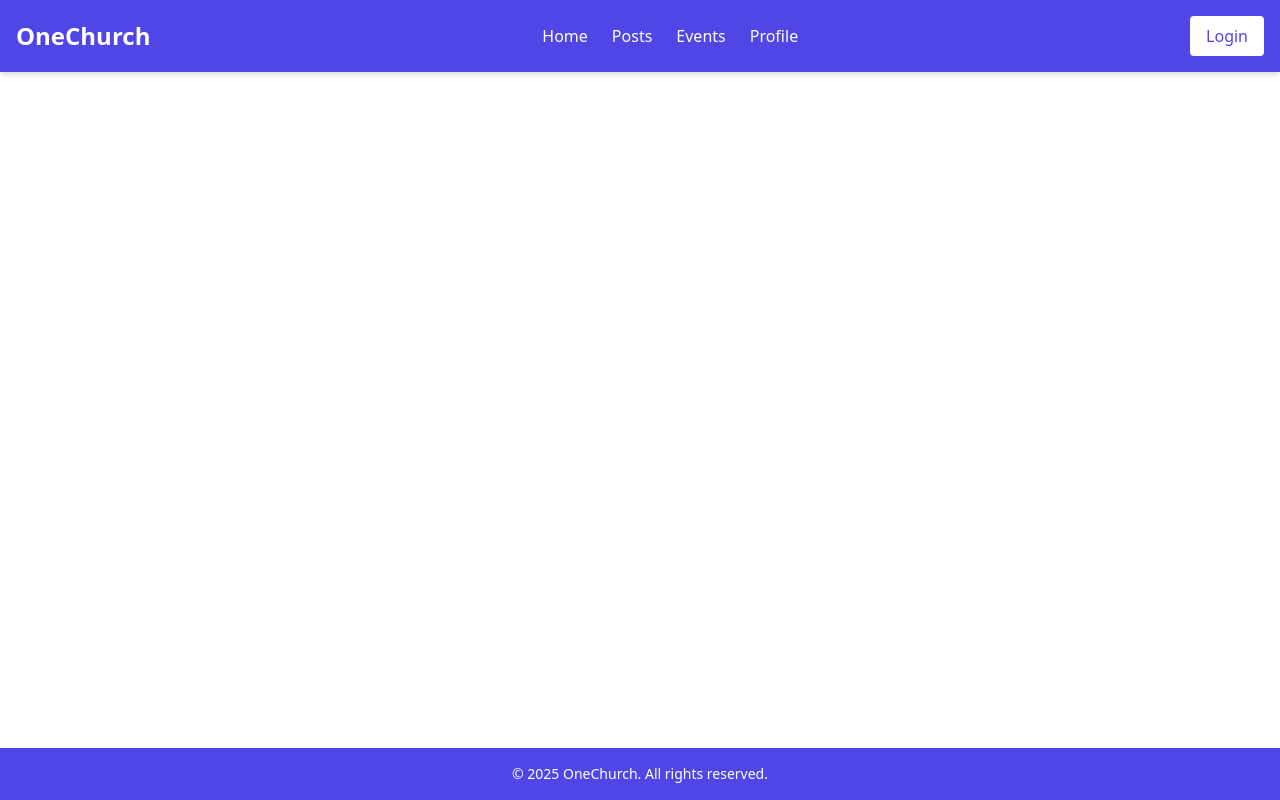
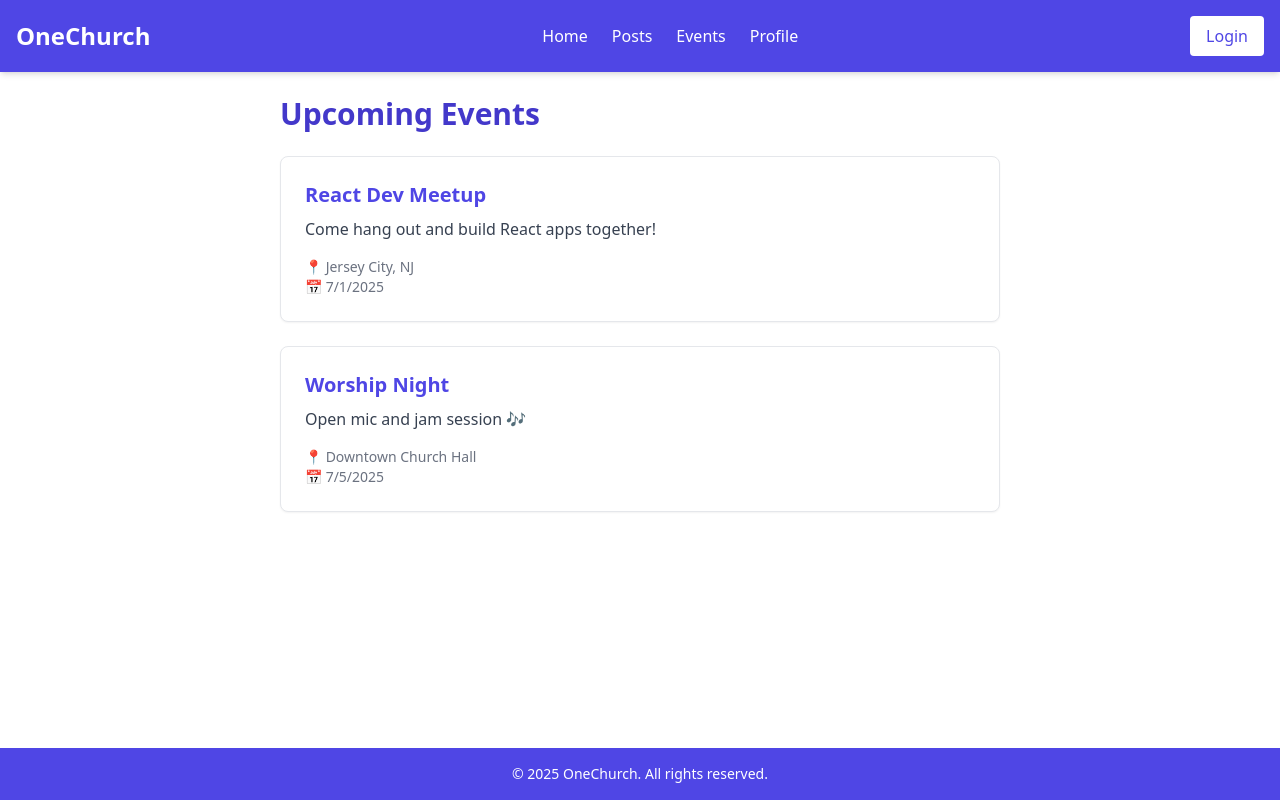
Before and after one commit to SamuelPGibson/one-church, a React (Create React App) app in the folder frontend/: page /events in a window 1280 px wide. Built offline with nearby package versions, Linux system fonts and the light colour scheme; data requests are answered from the project's data file.

Commit message:
added events component

```diff
--- a/frontend/src/components/App.js
+++ b/frontend/src/components/App.js
@@ -7,6 +7,8 @@ import Home from "./Home";
 import Footer from "./Footer";
 import Login from "./Login";
 import Signup from "./Signup";
+import Events from "./Events";
+
 
 function App() {
     const [users, setUsers] = useState([])
@@ -31,6 +33,7 @@ function App() {
                         <Route path="/home" element={<Home />} />
                         <Route path="/login" element={<Login />} />
                         <Route path="/signup" element={<Signup />} />
+                        <Route path="/events" element={<Events />} />
                     </Routes>
                 </Router>
             </main>
--- /dev/null
+++ b/frontend/src/components/Events.js
@@ -0,0 +1,36 @@
+import React, { useEffect, useState } from "react";
+
+export default function Events() {
+    const [events, setEvents] = useState([]);
+
+    useEffect(() => {
+        fetch("http://localhost:3001/events")
+            .then(res => res.json())
+            .then(data => setEvents(data))
+            .catch(err => console.error("Error fetching events:", err));
+    }, []);
+
+    return (
+        <main className="max-w-3xl mx-auto p-6">
+            <h1 className="text-3xl font-bold text-indigo-700 mb-6">Upcoming Events</h1>
+
+            {events.length === 0 ? (
+                <p className="text-gray-500">No events available.</p>
+            ) : (
+                events.map(event => (
+                    <div
+                        key={event.id}
+                        className="mb-6 p-6 bg-white border border-gray-200 rounded-lg shadow-sm"
+                    >
+                        <h2 className="text-xl font-semibold text-indigo-600">{event.title}</h2>
+                        <p className="text-gray-700 mt-2">{event.description}</p>
+                        <div className="text-sm text-gray-500 mt-4">
+                            📍 <span>{event.location}</span> <br />
+                            📅 <span>{new Date(event.date).toLocaleDateString()}</span>
+                        </div>
+                    </div>
+                ))
+            )}
+        </main>
+    );
+}
```
